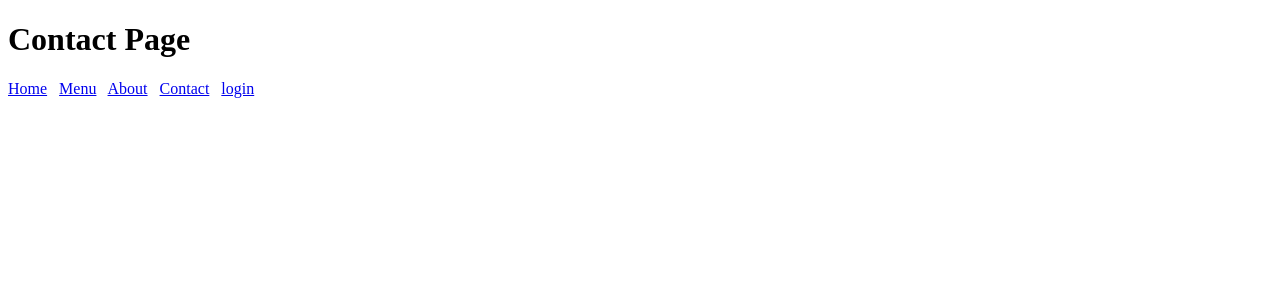
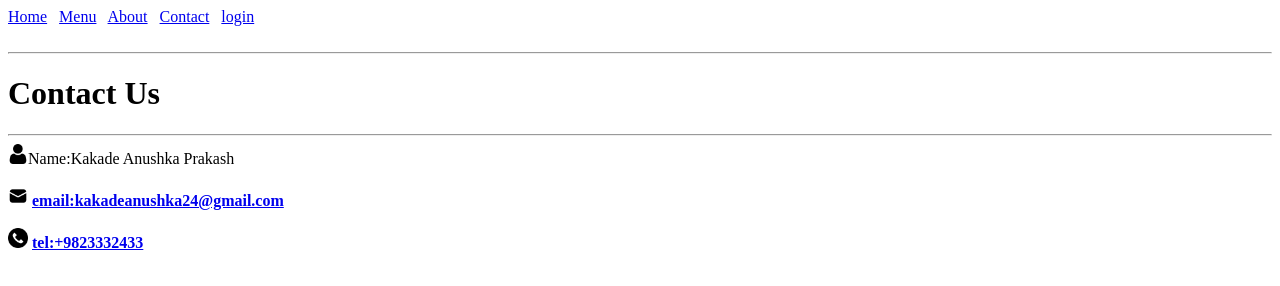
Before and after one commit to kakadeAnushka24/html-github-project1-Maharashtran-Recipes, a plain HTML site: page pages/contact.html in a window 1280 px wide. Drawn offline with Linux system fonts and the light colour scheme.

Commit message:
change tag

```diff
--- a/pages/contact.html
+++ b/pages/contact.html
@@ -5,14 +5,21 @@
     <title>Contact page</title>
 </head>
 <body>
-   <h1>Contact Page</h1>
-   <Nvbar>
-    </hr>
+ <div>
     <a href="./../index.html">Home</a>&nbsp;&nbsp;
     <a href="./menu.html">Menu</a>&nbsp;&nbsp;
     <a href="./about.html">About</a>&nbsp;&nbsp;
     <a href="./contact.html">Contact</a>&nbsp;&nbsp;
     <a href="./login.html">login</a>&nbsp;&nbsp;
-    </Nvbar>
+    </div></br>
+    <hr>
+      <h1>Contact Us</h1> <hr/>
+      <img src="./../image/user.png" height="20px" width="20px"/>Name:Kakade Anushka Prakash</br></br>
+      <img src="./../image/mail.png" height="20px" width="20px"/>
+      <a href="mailto:kakadeanushka24@gmail.com"><b>email:kakadeanushka24@gmail.com</b></a></br></br>
+      <img src="./../image/phone-call (1).png" height="20px" width="20px"/>
+      <a href="tel:+9823332433"><b>tel:+9823332433</b></a></br></br>
+
+
 </body>
 </html>
```
Also changed, not shown: pages/menu.html (+2 -1 lines), image/location.png (added), image/mail.png (added), image/user.png (added).
